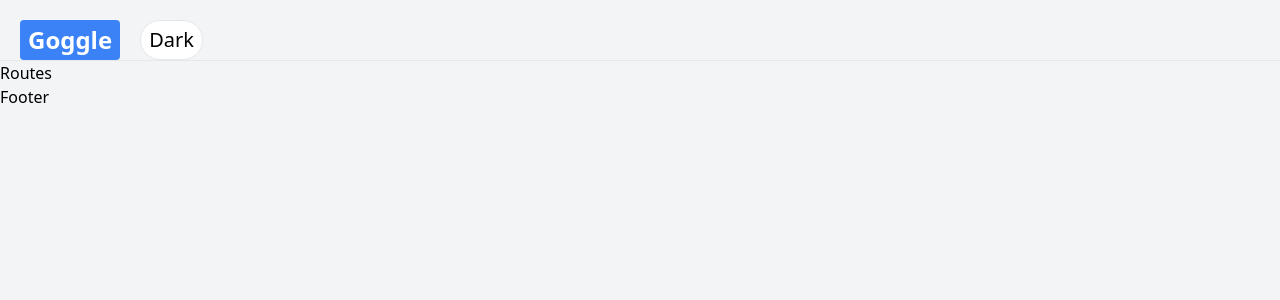
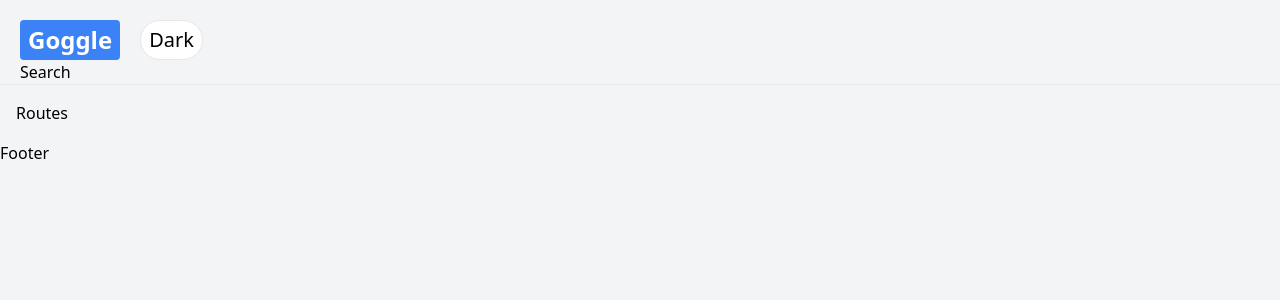
Before and after one commit to deepeshyadavrd/google-clone, a React (Create React App) app: page / in a window 1280 px wide. Shown: the top 300 px of the page. Built offline with nearby package versions, Linux system fonts and the light colour scheme.

Commit message:
added search and dark theme with tailwind

```diff
--- a/src/components/Navbar.jsx
+++ b/src/components/Navbar.jsx
@@ -1,5 +1,6 @@
 import React from 'react';
 import { Link } from 'react-router-dom';
+import Search from './Search';
 
 const Navbar = ({darkTheme, setDarkTheme}) => {
   return (
@@ -14,6 +15,7 @@ const Navbar = ({darkTheme, setDarkTheme}) => {
           {darkTheme ? 'Light' : 'Dark'}
         </button>
       </div>
+      <Search />
     </div>
   )
 }
--- a/src/components/Routes.jsx
+++ b/src/components/Routes.jsx
@@ -1,8 +1,8 @@
 import React from 'react'
-
+import { Switch, Route, Redirect } from 'react-router-dom';
 const Routes = () => {
   return (
-    <div>
+    <div className='p-4'>
         <h1>Routes</h1>
     </div>
   )
--- /dev/null
+++ b/src/components/Search.jsx
@@ -0,0 +1,9 @@
+import React from 'react'
+
+const Search = () => {
+  return (
+    <div>Search</div>
+  )
+}
+
+export default Search
--- a/tailwind.config.js
+++ b/tailwind.config.js
@@ -3,6 +3,7 @@ module.exports = {
   content: [
     "./src/**/*.{js,jsx,ts,tsx}"
   ],
+  darkMode: 'class',
   theme: {
     extend: {},
   },
```
